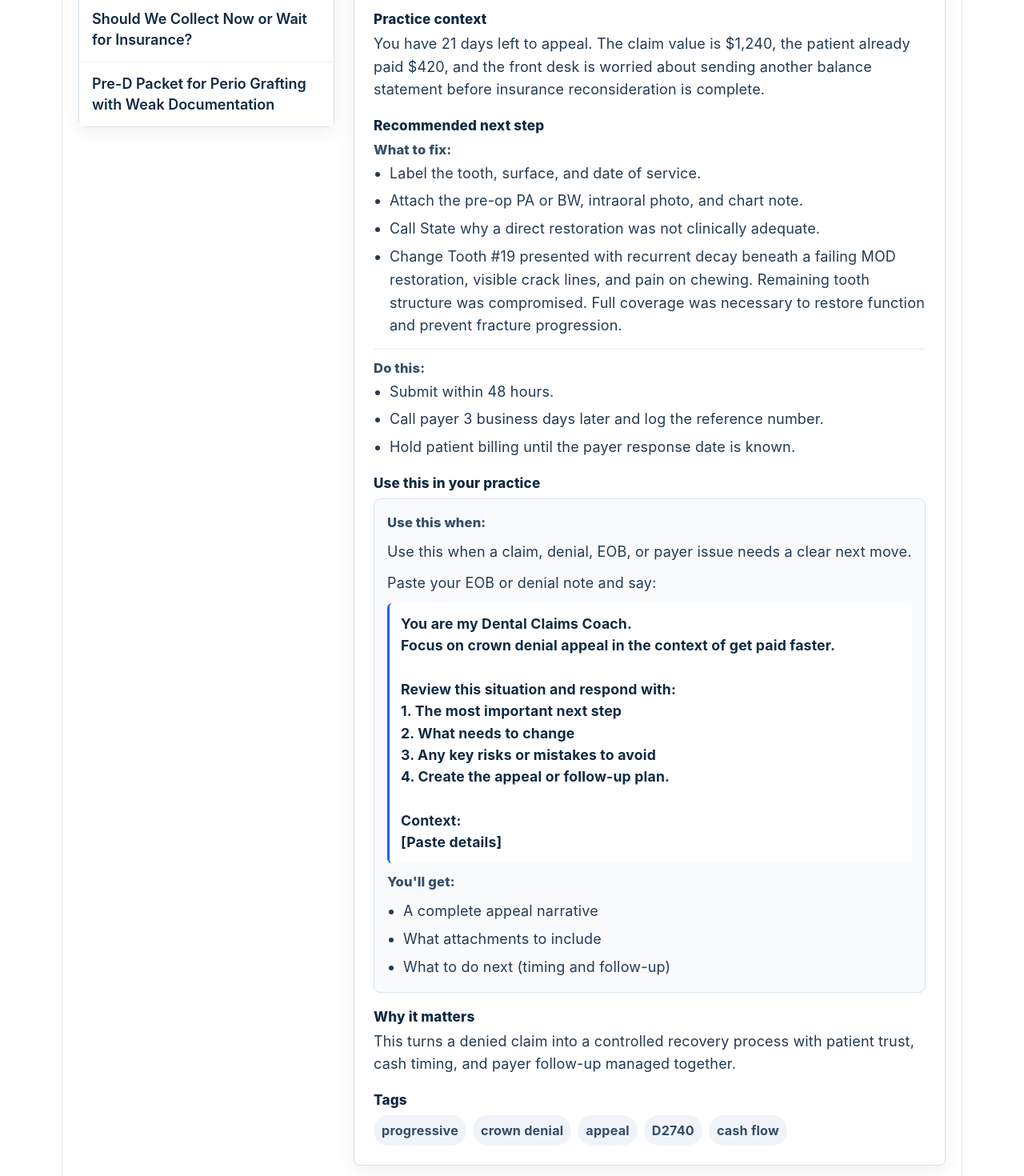
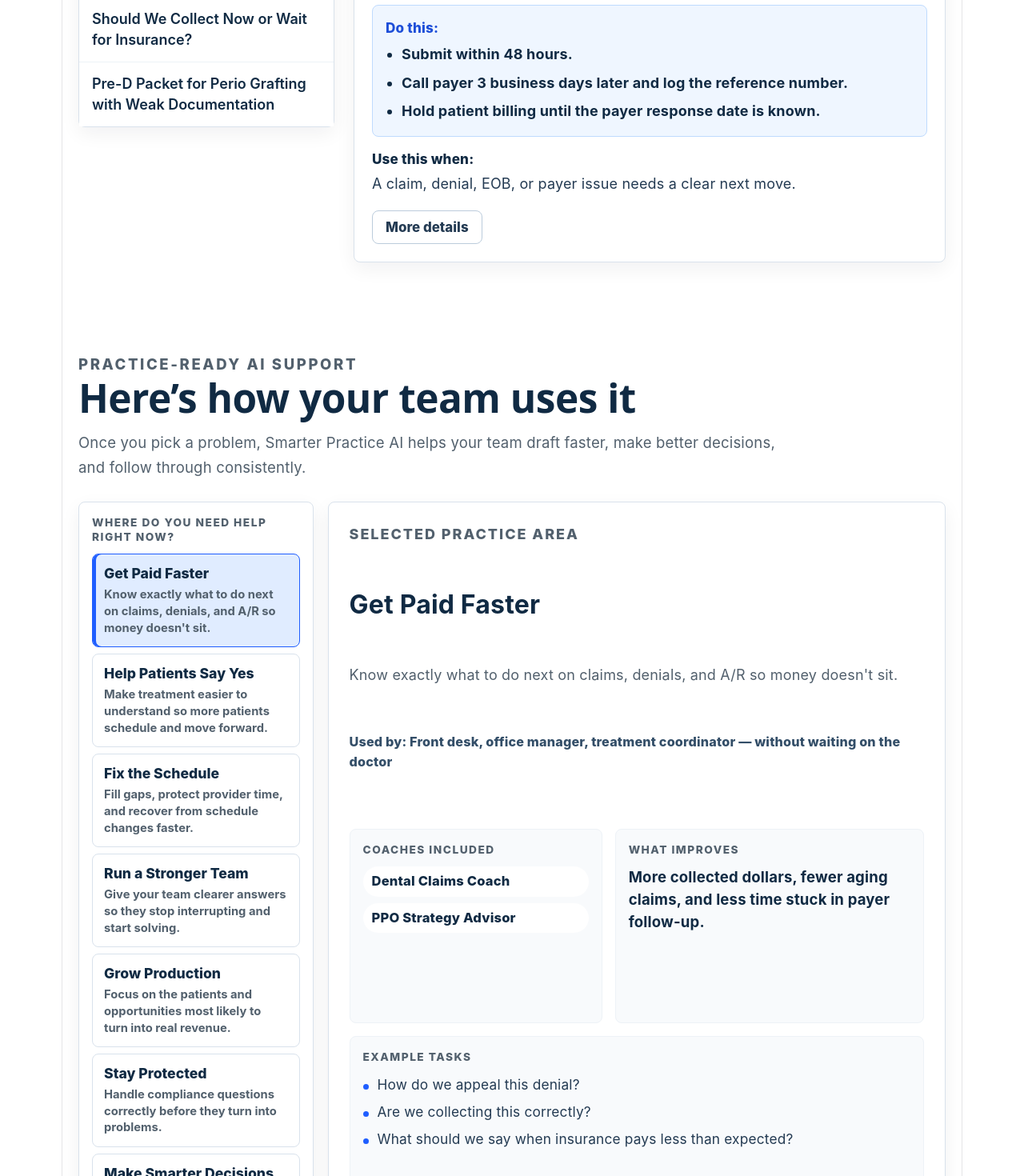
Before and after one commit to jeremyphelps-SP/smarterpractice-site, a React (Vite) app: page / in a window 1280 px wide. Shown: the part 1580-3050 px from the top of the page at 80% size. Built offline with nearby package versions, Linux system fonts and the light colour scheme.

Commit message:
Add progressive disclosure to scenario matrix

```diff
--- a/src/components/CoachScenarioMatrix.jsx
+++ b/src/components/CoachScenarioMatrix.jsx
@@ -286,15 +286,15 @@ function getScenarioTrigger(scenario) {
     searchableText.includes("appeal") ||
     searchableText.includes("payer")
   ) {
-    return "Use this when a claim, denial, EOB, or payer issue needs a clear next move.";
+    return "A claim, denial, EOB, or payer issue needs a clear next move.";
   }
 
   if (searchableText.includes("hipaa") || searchableText.includes("compliance")) {
-    return "Use this when a compliance question needs containment, documentation, and follow-up.";
+    return "A compliance question needs containment, documentation, and follow-up.";
   }
 
   if (searchableText.includes("schedule") || searchableText.includes("appointment")) {
-    return "Use this when the schedule needs a recovery plan instead of another quick fix.";
+    return "The schedule needs a recovery plan instead of another quick fix.";
   }
 
   if (
@@ -302,7 +302,7 @@ function getScenarioTrigger(scenario) {
     searchableText.includes("case acceptance") ||
     searchableText.includes("communication")
   ) {
-    return "Use this when the team needs clearer patient language and a next step.";
+    return "The team needs clearer patient language and a next step.";
   }
 
   if (
@@ -311,26 +311,17 @@ function getScenarioTrigger(scenario) {
     searchableText.includes("money") ||
     searchableText.includes("tax")
   ) {
-    return "Use this when a practice decision needs clear financial tradeoffs.";
+    return "A practice decision needs clear financial tradeoffs.";
   }
 
-  return "Use this when the team needs to turn a practice issue into a specific action plan.";
-}
-
-function getPromptGroundingSentence(scenario) {
-  const topic = scenario.scenarioTitle.replace(/\s*\([^)]*\)/g, "").trim();
-
-  return `Focus on ${topic.toLowerCase()} in the context of ${scenario.category.toLowerCase()}.`;
+  return "The team needs to turn a practice issue into a specific action plan.";
 }
 
 function createCoachPrompt(scenario) {
-  return `You are my ${scenario.coach}.
-${getPromptGroundingSentence(scenario)}
-
-Review this situation and respond with:
+  return `Review this situation and respond with:
 1. The most important next step
 2. What needs to change
-3. Any key risks or mistakes to avoid
+3. Key risks or mistakes to avoid
 4. ${getScenarioSpecificInstruction(scenario)}
 
 Context:
@@ -341,6 +332,7 @@ function getExecutionExample(scenario) {
   if (scenario.executionExample) {
     return {
       ...scenario.executionExample,
+      intro: "Drop in the real situation:",
       trigger: scenario.executionExample.trigger || getScenarioTrigger(scenario),
       prompt: createCoachPrompt(scenario),
     };
@@ -348,7 +340,7 @@ function getExecutionExample(scenario) {
 
   return {
     trigger: getScenarioTrigger(scenario),
-    intro: "Paste the relevant note, report, patient message, or workflow detail and say:",
+    intro: "Drop in the real situation:",
     prompt: createCoachPrompt(scenario),
     outputLabel: "You'll get:",
     outputs: [
@@ -387,6 +379,7 @@ export default function CoachScenarioMatrix({ selectedChallenge = null }) {
   const [selectedScenarioId, setSelectedScenarioId] = useState(
     selectedScenarios[0]?.id || "",
   );
+  const [isDetailsOpen, setIsDetailsOpen] = useState(false);
 
   const selectedScenario =
     selectedScenarios.find((scenario) => scenario.id === selectedScenarioId) ||
@@ -394,6 +387,12 @@ export default function CoachScenarioMatrix({ selectedChallenge = null }) {
   const recommendationSections = selectedScenario
     ? getRecommendationSections(selectedScenario)
     : [];
+  const nextStepSection = recommendationSections.find(
+    (section) => section.key === "nextStep",
+  );
+  const detailRecommendationSections = recommendationSections.filter(
+    (section) => section.key !== "nextStep",
+  );
   const executionExample = selectedScenario
     ? getExecutionExample(selectedScenario)
     : null;
@@ -415,6 +414,10 @@ export default function CoachScenarioMatrix({ selectedChallenge = null }) {
       setSelectedScenarioId(selectedScenarios[0].id);
     }
   }, [activeCategory, selectedCategory, selectedScenarioId, selectedScenarios]);
+
+  useEffect(() => {
+    setIsDetailsOpen(false);
+  }, [selectedScenarioId]);
 
   const handleCategorySelect = (category) => {
     const nextScenarios = scenariosByCategory[category] || [];
@@ -524,81 +527,93 @@ export default function CoachScenarioMatrix({ selectedChallenge = null }) {
               {selectedScenario.scenarioTitle}
             </h3>
 
-            <dl style={{ display: "grid", gap: "18px", margin: 0 }}>
+            <dl className="scenario-matrix__detail-list">
               <div>
                 <dt className="scenario-matrix__label">Situation</dt>
                 <dd className="scenario-matrix__body">
                   {selectedScenario.situation}
                 </dd>
               </div>
+              {nextStepSection && (
+                <div className="scenario-matrix__action-block">
+                  <dt className="scenario-matrix__label">
+                    {nextStepSection.label}:
+                  </dt>
+                  <dd className="scenario-matrix__recommendation">
+                    <ul>
+                      {nextStepSection.items.map((item) => (
+                        <li key={item}>
+                          {formatInstructionItem(item, nextStepSection.key)}
+                        </li>
+                      ))}
+                    </ul>
+                  </dd>
+                </div>
+              )}
+              {executionExample && (
                 <div>
-                <dt className="scenario-matrix__label">Practice context</dt>
+                  <dt className="scenario-matrix__label">Use this when:</dt>
+                  <dd className="scenario-matrix__body">
+                    {executionExample.trigger}
+                  </dd>
+                </div>
+              )}
+            </dl>
+
+            <button
+              type="button"
+              className="scenario-matrix__details-toggle"
+              aria-expanded={isDetailsOpen}
+              onClick={() => setIsDetailsOpen((isOpen) => !isOpen)}
+            >
+              {isDetailsOpen ? "Show less" : "More details"}
+            </button>
+
+            {isDetailsOpen && (
+              <div className="scenario-matrix__details-panel">
+                <dl className="scenario-matrix__detail-list">
+                  <div>
+                    <dt className="scenario-matrix__label">
+                      Practice context
+                    </dt>
                     <dd className="scenario-matrix__body">
                       {selectedScenario.teamInput}
                     </dd>
                   </div>
-              <div>
+                  {detailRecommendationSections.map((section) => (
+                    <div key={section.key}>
                       <dt className="scenario-matrix__label">
-                  Recommended next step
+                        {section.label}:
                       </dt>
-                <dd
-                  className="scenario-matrix__recommendation"
-                  style={{
-                    display: "grid",
-                    gap: "14px",
-                  }}
-                >
-                  {recommendationSections.map((section, index) => (
-                    <div
-                      key={section.key}
-                      style={{
-                        borderTop:
-                          index === 0 ? 0 : "1px solid #e6eef6",
-                        paddingTop: index === 0 ? 0 : "12px",
-                        textAlign: "left",
-                      }}
-                    >
-                      <p
-                        className="scenario-matrix__recommendation-label"
-                      >
-                        {section.label}:
-                      </p>
-                      <ul
-                        style={{
-                          display: "grid",
-                          gap: "6px",
-                          margin: "4px 0 0",
-                          paddingLeft: "20px",
-                        }}
-                      >
+                      <dd className="scenario-matrix__recommendation">
+                        <ul>
                           {section.items.map((item) => (
                             <li key={item}>
                               {formatInstructionItem(item, section.key)}
                             </li>
                           ))}
                         </ul>
+                      </dd>
                     </div>
                   ))}
-                </dd>
-              </div>
                   {executionExample && (
                     <div>
-                  <dt className="scenario-matrix__label">
-                    Use this in your practice
-                  </dt>
+                      <dt className="scenario-matrix__label">Full prompt</dt>
                       <dd className="scenario-matrix__execution">
-                    <p className="scenario-matrix__execution-label">
-                      Use this when:
-                    </p>
-                    <p>{executionExample.trigger}</p>
                         <p>{executionExample.intro}</p>
                         <blockquote>
                           {executionExample.prompt}
                         </blockquote>
-                    <p className="scenario-matrix__execution-label">
+                      </dd>
+                    </div>
+                  )}
+                  {executionExample && (
+                    <div>
+                      <dt className="scenario-matrix__label">
                         {executionExample.outputLabel}
-                    </p>
-                    <ul>
+                      </dt>
+                      <dd className="scenario-matrix__body">
+                        <ul className="scenario-matrix__detail-bullets">
                           {executionExample.outputs.map((output) => (
                             <li key={output}>{output}</li>
                           ))}
@@ -614,32 +629,15 @@ export default function CoachScenarioMatrix({ selectedChallenge = null }) {
                   </div>
                   <div>
                     <dt className="scenario-matrix__label">Tags</dt>
-                <dd
-                  className="scenario-matrix__tags"
-                  style={{
-                    display: "flex",
-                    flexWrap: "wrap",
-                    gap: "8px",
-                  }}
-                >
+                    <dd className="scenario-matrix__tags">
                       {selectedScenario.tags.map((tag) => (
-                    <span
-                      key={tag}
-                      style={{
-                        borderRadius: "999px",
-                        background: "#f0f4f8",
-                        color: "#334e68",
-                        padding: "6px 10px",
-                        fontSize: "0.9rem",
-                        fontWeight: 700,
-                      }}
-                    >
-                      {tag}
-                    </span>
+                        <span key={tag}>{tag}</span>
                       ))}
                     </dd>
                   </div>
                 </dl>
+              </div>
+            )}
           </article>
         )}
       </section>
--- a/src/data/scenarios.js
+++ b/src/data/scenarios.js
@@ -33,7 +33,7 @@ export const scenarios = [
       ],
     },
     executionExample: {
-      intro: "Paste your EOB or denial note and say:",
+      intro: "Drop in the real situation:",
       outputLabel: "You'll get:",
       outputs: [
         "A complete appeal narrative",
--- a/src/index.css
+++ b/src/index.css
@@ -258,7 +258,7 @@ code {
 }
 
 .scenario-matrix__detail-card {
-  padding: 24px;
+  padding: 22px;
 }
 
 .scenario-matrix__coach {
@@ -270,12 +270,18 @@ code {
 }
 
 .scenario-matrix__scenario-title {
-  margin: 0 0 20px;
+  margin: 0 0 18px;
   color: #102a43;
   font-size: clamp(1.35rem, 2.5vw, 1.85rem);
   font-weight: 650;
   line-height: 1.18;
   letter-spacing: -0.3px;
+}
+
+.scenario-matrix__detail-list {
+  display: grid;
+  gap: 16px;
+  margin: 0;
 }
 
 .scenario-matrix__label {
@@ -296,6 +302,30 @@ code {
 
 .scenario-matrix__recommendation {
   margin-top: 8px;
+}
+
+.scenario-matrix__recommendation ul,
+.scenario-matrix__detail-bullets {
+  display: grid;
+  gap: 7px;
+  margin: 4px 0 0;
+  padding-left: 20px;
+}
+
+.scenario-matrix__action-block {
+  border: 1px solid #bfdbfe;
+  border-radius: 8px;
+  background: #eff6ff;
+  padding: 16px;
+}
+
+.scenario-matrix__action-block .scenario-matrix__label {
+  color: #1d4ed8;
+}
+
+.scenario-matrix__action-block .scenario-matrix__recommendation {
+  color: #102a43;
+  font-weight: 650;
 }
 
 .scenario-matrix__execution {
@@ -331,13 +361,6 @@ code {
   font-weight: 800;
 }
 
-.scenario-matrix__execution ul {
-  display: grid;
-  gap: 6px;
-  margin: 0;
-  padding-left: 20px;
-}
-
 .scenario-matrix__recommendation-label {
   margin: 0 0 4px;
   color: #334e68;
@@ -346,12 +369,60 @@ code {
   line-height: 1.35;
 }
 
-.scenario-matrix__recommendation ul {
-  color: #243b53;
+.scenario-matrix__tags {
+  display: flex;
+  flex-wrap: wrap;
+  gap: 8px;
+  margin: 8px 0 0;
 }
 
-.scenario-matrix__tags {
-  margin: 8px 0 0;
+.scenario-matrix__tags span {
+  border-radius: 999px;
+  background: #f0f4f8;
+  color: #334e68;
+  padding: 6px 10px;
+  font-size: 0.9rem;
+  font-weight: 700;
+}
+
+.scenario-matrix__details-toggle {
+  display: inline-flex;
+  align-items: center;
+  justify-content: center;
+  min-height: 42px;
+  margin-top: 18px;
+  padding: 0 16px;
+  border: 1px solid #bcccdc;
+  border-radius: 8px;
+  background: #ffffff;
+  color: #243b53;
+  font: inherit;
+  font-size: 0.94rem;
+  font-weight: 800;
+  line-height: 1.2;
+  cursor: pointer;
+  transition:
+    border-color 160ms ease,
+    box-shadow 160ms ease,
+    transform 160ms ease;
+}
+
+.scenario-matrix__details-toggle:hover,
+.scenario-matrix__details-toggle:focus-visible {
+  border-color: #1f5eff;
+  box-shadow: 0 10px 22px rgba(31, 94, 255, 0.12);
+  transform: translateY(-1px);
+}
+
+.scenario-matrix__details-toggle:focus-visible {
+  outline: 3px solid rgba(31, 94, 255, 0.24);
+  outline-offset: 3px;
+}
+
+.scenario-matrix__details-panel {
+  margin-top: 18px;
+  border-top: 1px solid #e6eef6;
+  padding-top: 18px;
 }
 
 @media (max-width: 760px) {
```
Lines whose indentation alone changed are shown as unchanged.
